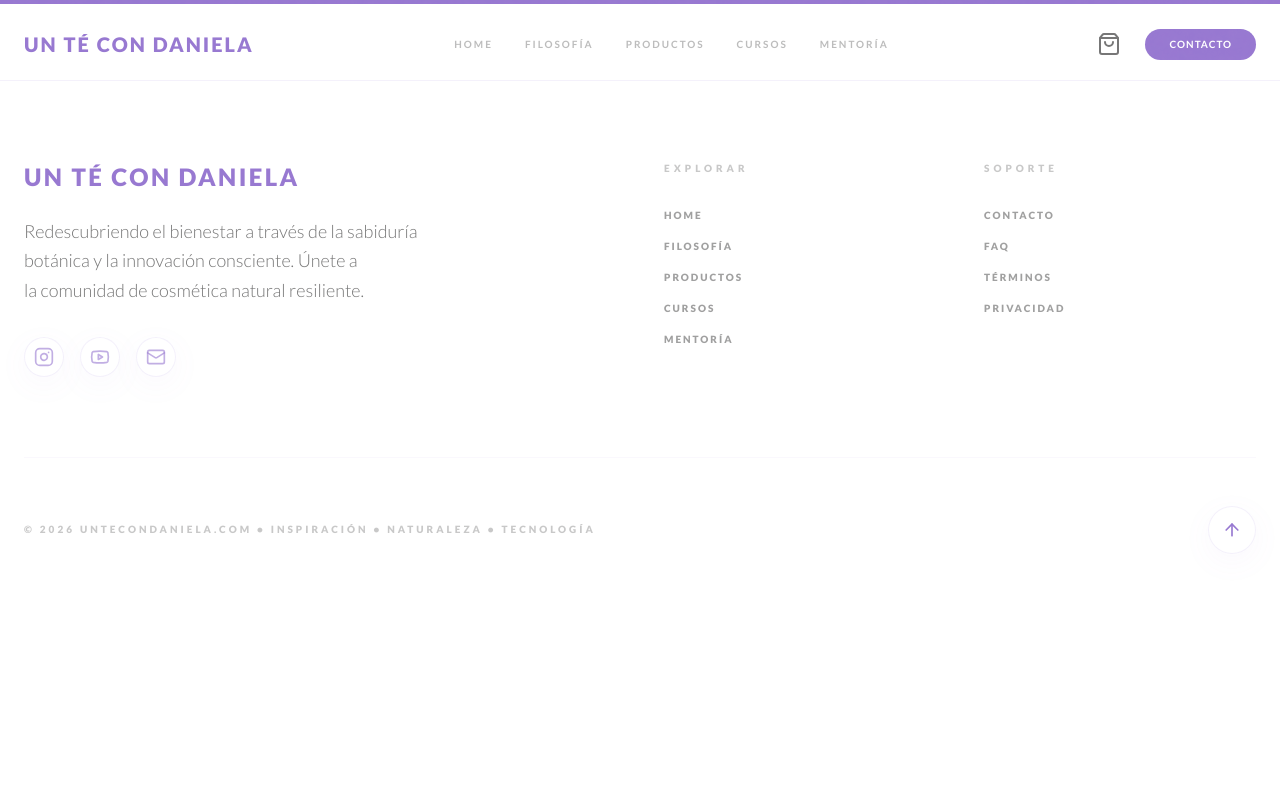
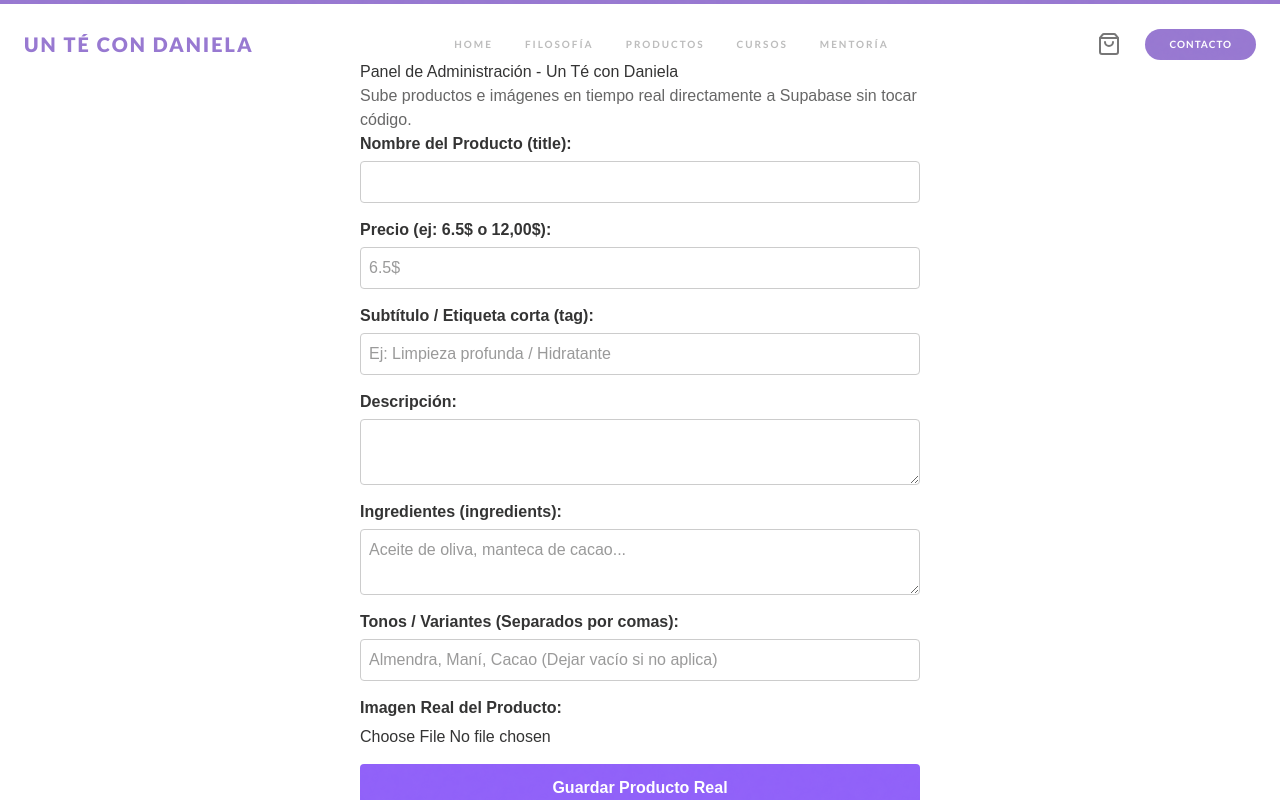
Before and after one commit to mundoreweb/un-te-con-daniela, a React (Vite) app: page /admin in a window 1280 px wide. Shown: the top 800 px of the page. Built offline with nearby package versions, Linux system fonts and the light colour scheme; no server answers.

Commit message:
Añadido panel de administración para Daniela

```diff
--- a/src/App.tsx
+++ b/src/App.tsx
@@ -6,7 +6,8 @@
 import { Navbar } from "./components/Navbar";
 import { HomePage } from "./pages/HomePage";
 import { ProductsPage } from "./pages/ProductsPage";
-import { CoursesPage } from "./pages/CoursesPage";
+// @ts-ignore
+import { CoursesPage } from './pages/CoursesPage';
 import { PhilosophyPage } from "./pages/PhilosophyPage";
 import { TermsPage } from "./pages/TermsPage";
 import MentorshipPage from "./pages/MentorshipPage";
@@ -16,6 +17,7 @@ import { CartProvider } from "./context/CartContext";
 import { CartDrawer } from "./components/CartDrawer";
 import { Routes, Route, useLocation } from "react-router-dom";
 import { useEffect } from "react";
+import AdminPage from './pages/AdminPage';
 
 function ScrollToHash() {
   const { hash } = useLocation();
@@ -71,6 +73,7 @@ export default function App() {
         <Route path="/mentoria" element={<MentorshipPage />} />
         <Route path="/filosofia" element={<PhilosophyPage />} />
         <Route path="/terminos" element={<TermsPage />} />
+        <Route path="/admin" element={<AdminPage />} />
       </Routes>
 
       <CartDrawer />
--- /dev/null
+++ b/src/pages/AdminPage.tsx
@@ -0,0 +1,132 @@
+import React, { useState } from 'react';
+import { supabase } from '../lib/supabaseClient';
+
+export default function AdminPage() {
+  const [title, setTitle] = useState('');
+  const [price, setPrice] = useState('');
+  const [description, setDescription] = useState('');
+  const [tones, setTones] = useState('');
+  const [tag, setTag] = useState('');
+  const [ingredients, setIngredients] = useState('');
+  const [imageFile, setImageFile] = useState<File | null>(null);
+  const [loading, setLoading] = useState(false);
+  const [message, setMessage] = useState('');
+
+  const handleSubirProducto = async (e: React.FormEvent) => {
+    e.preventDefault();
+    setLoading(true);
+    setMessage('');
+
+    try {
+      if (!imageFile) {
+        throw new Error('Por favor, selecciona una imagen para el producto.');
+      }
+
+      // 1. Subir la imagen a Supabase Storage (Bucket: product-images)
+      const fileExt = imageFile.name.split('.').pop();
+      const fileName = `${Date.now()}.${fileExt}`;
+      const filePath = `${fileName}`;
+
+      const { error: uploadError } = await supabase.storage
+        .from('product-images')
+        .upload(filePath, imageFile);
+
+      if (uploadError) throw uploadError;
+
+      // 2. Obtener la URL pública de la foto guardada
+      const { data: publicUrlData } = supabase.storage
+        .from('product-images')
+        .getPublicUrl(filePath);
+
+      const imageUrl = publicUrlData.publicUrl;
+
+      // 3. Insertar el registro con tus columnas reales de Supabase
+      const { error: insertError } = await supabase
+        .from('products')
+        .insert([
+          {
+            title: title,
+            price: price.includes('$') ? price : `${price}$`, // Mantiene tu formato de texto con "$"
+            description: description,
+            image: imageUrl, // Guarda la URL en tu columna 'image'
+            tones: tones ? tones : null,
+            tag: tag ? tag : null,
+            ingredients: ingredients ? ingredients : null,
+            color: 'bg-brand-wheat' // Le asignamos un color base de los tuyos por defecto
+          }
+        ]);
+
+      if (insertError) throw insertError;
+
+      setMessage('¡Producto y foto guardados con total éxito en Supabase! 🎁🎉');
+
+      // Limpiar cajas del formulario para el siguiente producto
+      setTitle('');
+      setPrice('');
+      setDescription('');
+      setTones('');
+      setTag('');
+      setIngredients('');
+      setImageFile(null);
+
+    } catch (error: any) {
+      setMessage(`Error: ${error.message || error}`);
+    } finally {
+      setLoading(false);
+    }
+  };
+
+  return (
+    <div style={{ maxWidth: '600px', margin: '40px auto', padding: '20px', fontFamily: 'Arial, sans-serif', color: '#333' }}>
+      <h2>Panel de Administración - Un Té con Daniela</h2>
+      <p style={{ color: '#666' }}>Sube productos e imágenes en tiempo real directamente a Supabase sin tocar código.</p>
+
+      {message && (
+        <div style={{ padding: '15px', backgroundColor: message.includes('Error') ? '#ffdee3' : '#e2fbe7', borderRadius: '5px', marginBottom: '20px', fontWeight: 'bold' }}>
+          {message}
+        </div>
+      )}
+
+      <form onSubmit={handleSubirProducto} style={{ display: 'flex', flexDirection: 'column', gap: '15px' }}>
+        <label style={{ display: 'flex', flexDirection: 'column', gap: '5px' }}>
+          <strong>Nombre del Producto (title):</strong>
+          <input type="text" value={title} onChange={(e) => setTitle(e.target.value)} required style={{ padding: '8px', borderRadius: '4px', border: '1px solid #ccc' }} />
+        </label>
+
+        <label style={{ display: 'flex', flexDirection: 'column', gap: '5px' }}>
+          <strong>Precio (ej: 6.5$ o 12,00$):</strong>
+          <input type="text" value={price} onChange={(e) => setPrice(e.target.value)} required placeholder="6.5$" style={{ padding: '8px', borderRadius: '4px', border: '1px solid #ccc' }} />
+        </label>
+
+        <label style={{ display: 'flex', flexDirection: 'column', gap: '5px' }}>
+          <strong>Subtítulo / Etiqueta corta (tag):</strong>
+          <input type="text" value={tag} onChange={(e) => setTag(e.target.value)} placeholder="Ej: Limpieza profunda / Hidratante" style={{ padding: '8px', borderRadius: '4px', border: '1px solid #ccc' }} />
+        </label>
+
+        <label style={{ display: 'flex', flexDirection: 'column', gap: '5px' }}>
+          <strong>Descripción:</strong>
+          <textarea value={description} onChange={(e) => setDescription(e.target.value)} required style={{ padding: '8px', borderRadius: '4px', border: '1px solid #ccc', minHeight: '60px' }} />
+        </label>
+
+        <label style={{ display: 'flex', flexDirection: 'column', gap: '5px' }}>
+          <strong>Ingredientes (ingredients):</strong>
+          <textarea value={ingredients} onChange={(e) => setIngredients(e.target.value)} placeholder="Aceite de oliva, manteca de cacao..." style={{ padding: '8px', borderRadius: '4px', border: '1px solid #ccc', minHeight: '50px' }} />
+        </label>
+
+        <label style={{ display: 'flex', flexDirection: 'column', gap: '5px' }}>
+          <strong>Tonos / Variantes (Separados por comas):</strong>
+          <input type="text" value={tones} onChange={(e) => setTones(e.target.value)} placeholder="Almendra, Maní, Cacao (Dejar vacío si no aplica)" style={{ padding: '8px', borderRadius: '4px', border: '1px solid #ccc' }} />
+        </label>
+
+        <label style={{ display: 'flex', flexDirection: 'column', gap: '5px' }}>
+          <strong>Imagen Real del Producto:</strong>
+          <input type="file" accept="image/*" onChange={(e) => setImageFile(e.target.files ? e.target.files[0] : null)} required />
+        </label>
+
+        <button type="submit" disabled={loading} style={{ padding: '12px 15px', backgroundColor: '#9061f9', color: '#fff', border: 'none', borderRadius: '4px', cursor: 'pointer', fontWeight: 'bold', fontSize: '16px' }}>
+          {loading ? 'Subiendo archivos a Supabase...' : 'Guardar Producto Real'}
+        </button>
+      </form>
+    </div>
+  );
+}
--- /dev/null
+++ b/src/vite-env.d.ts
@@ -0,0 +1 @@
+/// <reference types="vite/client" />
```
